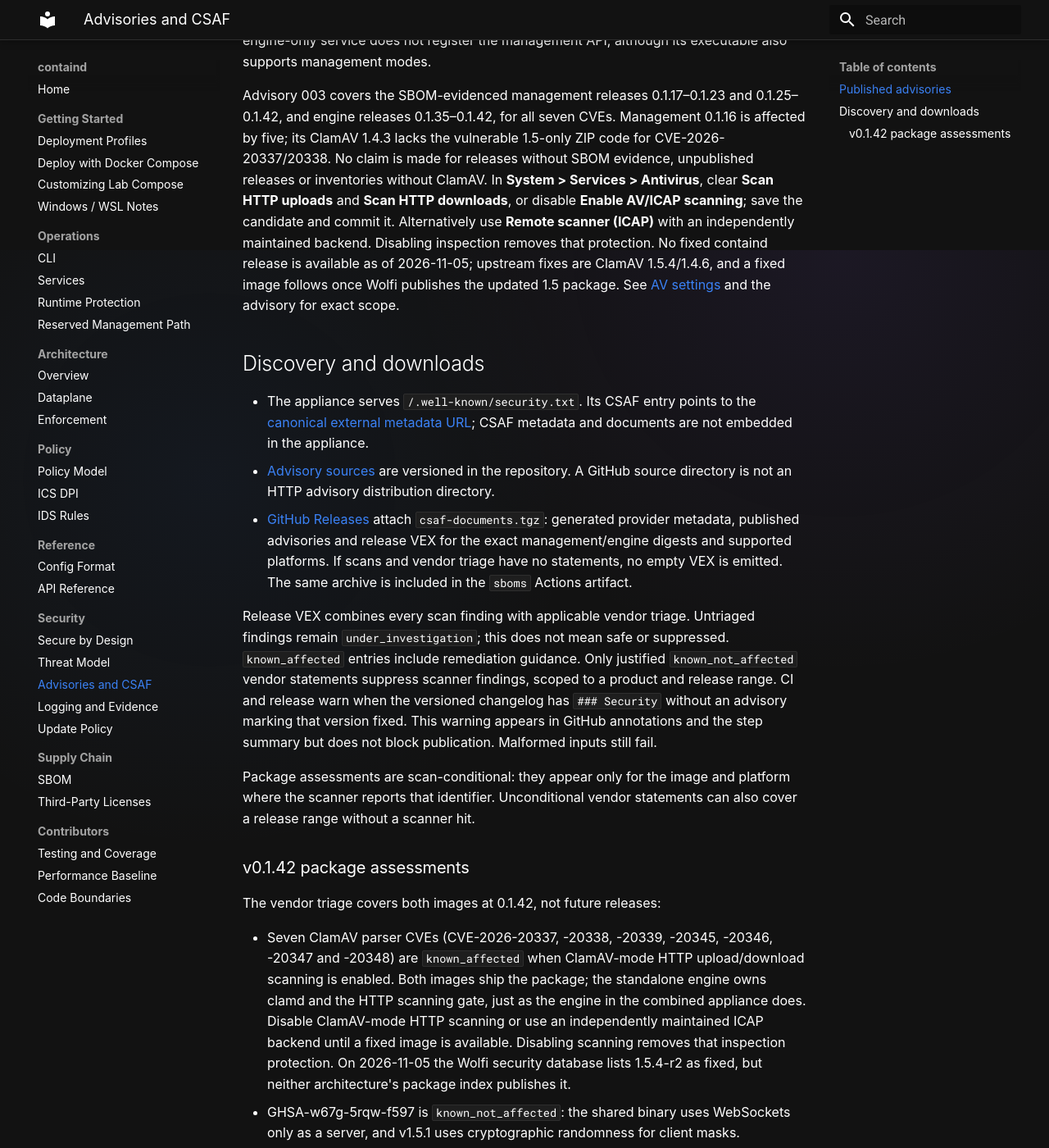
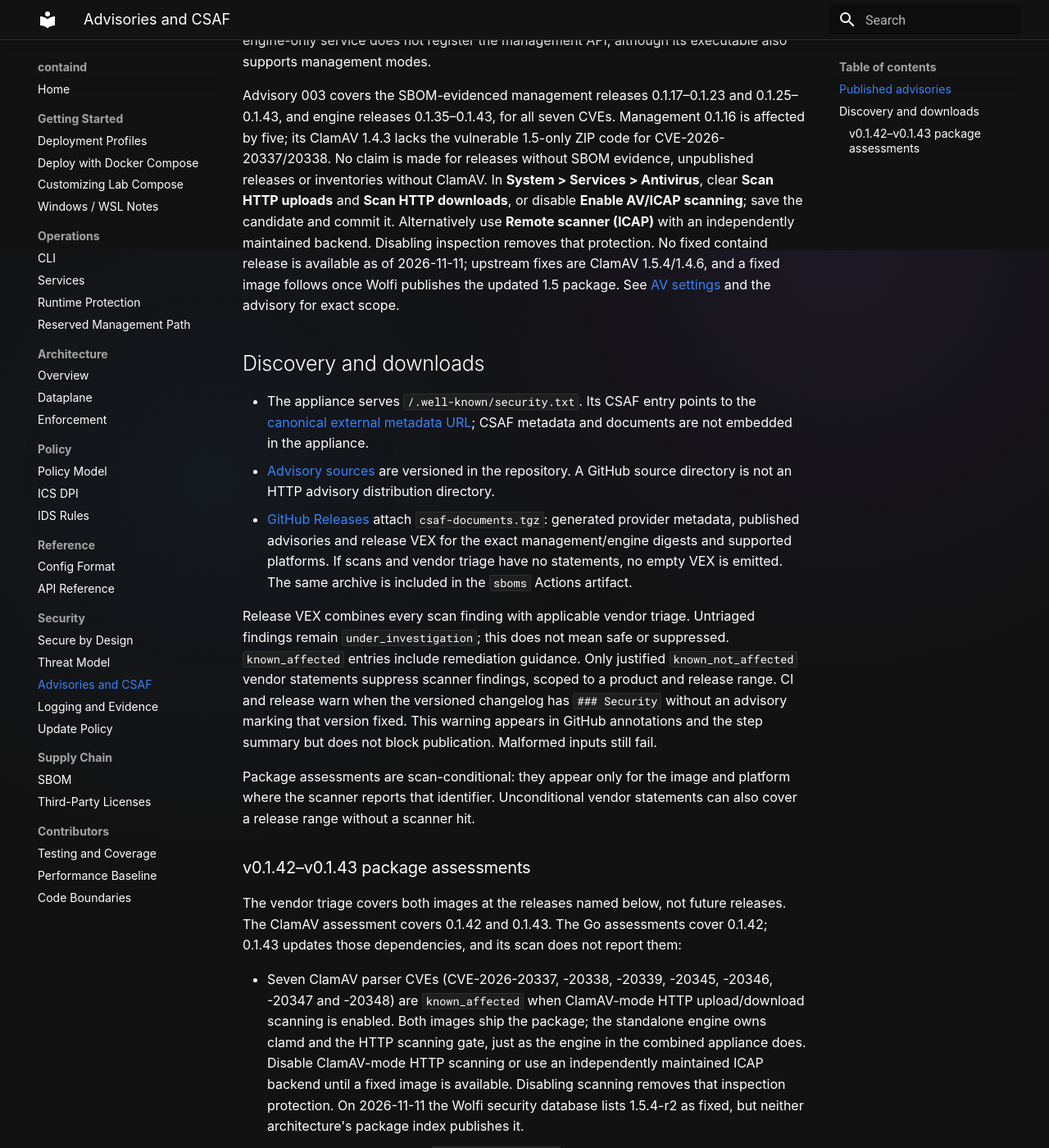
Before and after one commit to tonylturner/containd, an MkDocs documentation site: the page built from docs/mkdocs/advisories.md, in a window 1280 px wide and 1400 px high, scrolled down 1095 px. Shown: the whole window at 82% size. Built offline with MkDocs 1.6.1 and Material for MkDocs 9.7.7, drawn with Linux system fonts in a browser that asks for light colours.

Commit message:
List 0.1.43 as affected in the ClamAV advisory
Wolfi still publishes only clamav-1.5 1.5.2-r7 for both architectures, and the 0.1.43 images install it. Revision 2 extends the affected management and engine ranges through 0.1.43.

```diff
--- a/docs/mkdocs/advisories.md
+++ b/docs/mkdocs/advisories.md
@@ -38,7 +38,7 @@
 its executable also supports management modes.
 
 Advisory 003 covers the SBOM-evidenced management releases 0.1.17–0.1.23 and
-0.1.25–0.1.42, and engine releases 0.1.35–0.1.42, for all seven CVEs.
+0.1.25–0.1.43, and engine releases 0.1.35–0.1.43, for all seven CVEs.
 Management 0.1.16 is affected by five; its ClamAV 1.4.3 lacks the vulnerable
 1.5-only ZIP code for CVE-2026-20337/20338. No claim is made for releases without
 SBOM evidence, unpublished releases or inventories without ClamAV.
@@ -46,7 +46,7 @@
 **Scan HTTP downloads**, or disable **Enable AV/ICAP scanning**; save the
 candidate and commit it. Alternatively use **Remote scanner (ICAP)** with an
 independently maintained backend. Disabling inspection removes that protection.
-No fixed containd release is available as of 2026-11-05; upstream fixes are
+No fixed containd release is available as of 2026-11-11; upstream fixes are
 ClamAV 1.5.4/1.4.6, and a fixed image follows once Wolfi publishes the updated
 1.5 package. See [AV settings](services.md#av) and the advisory for exact scope.
 
@@ -77,9 +77,12 @@
 platform where the scanner reports that identifier. Unconditional vendor
 statements can also cover a release range without a scanner hit.
 
-### v0.1.42 package assessments
+### v0.1.42–v0.1.43 package assessments
 
-The vendor triage covers both images at 0.1.42, not future releases:
+The vendor triage covers both images at the releases named below, not future
+releases. The ClamAV assessment covers 0.1.42 and 0.1.43. The Go assessments
+cover 0.1.42; 0.1.43 updates those dependencies, and its scan does not report
+them:
 
 - Seven ClamAV parser CVEs (CVE-2026-20337, -20338, -20339, -20345, -20346,
   -20347 and -20348) are `known_affected` when ClamAV-mode HTTP upload/download
@@ -87,7 +90,7 @@
   clamd and the HTTP scanning gate, just as the engine in the combined appliance
   does. Disable ClamAV-mode HTTP scanning or use an independently maintained
   ICAP backend until a fixed image is available. Disabling scanning removes
-  that inspection protection. On 2026-11-05 the Wolfi security database lists
+  that inspection protection. On 2026-11-11 the Wolfi security database lists
   1.5.4-r2 as fixed, but neither architecture's package index publishes it.
 - GHSA-w67g-5rqw-f597 is `known_not_affected`: the shared binary uses WebSockets
   only as a server, and v1.5.1 uses cryptographic randomness for client masks.
```
Also changed, not shown: CHANGELOG.md, 1 other file.
